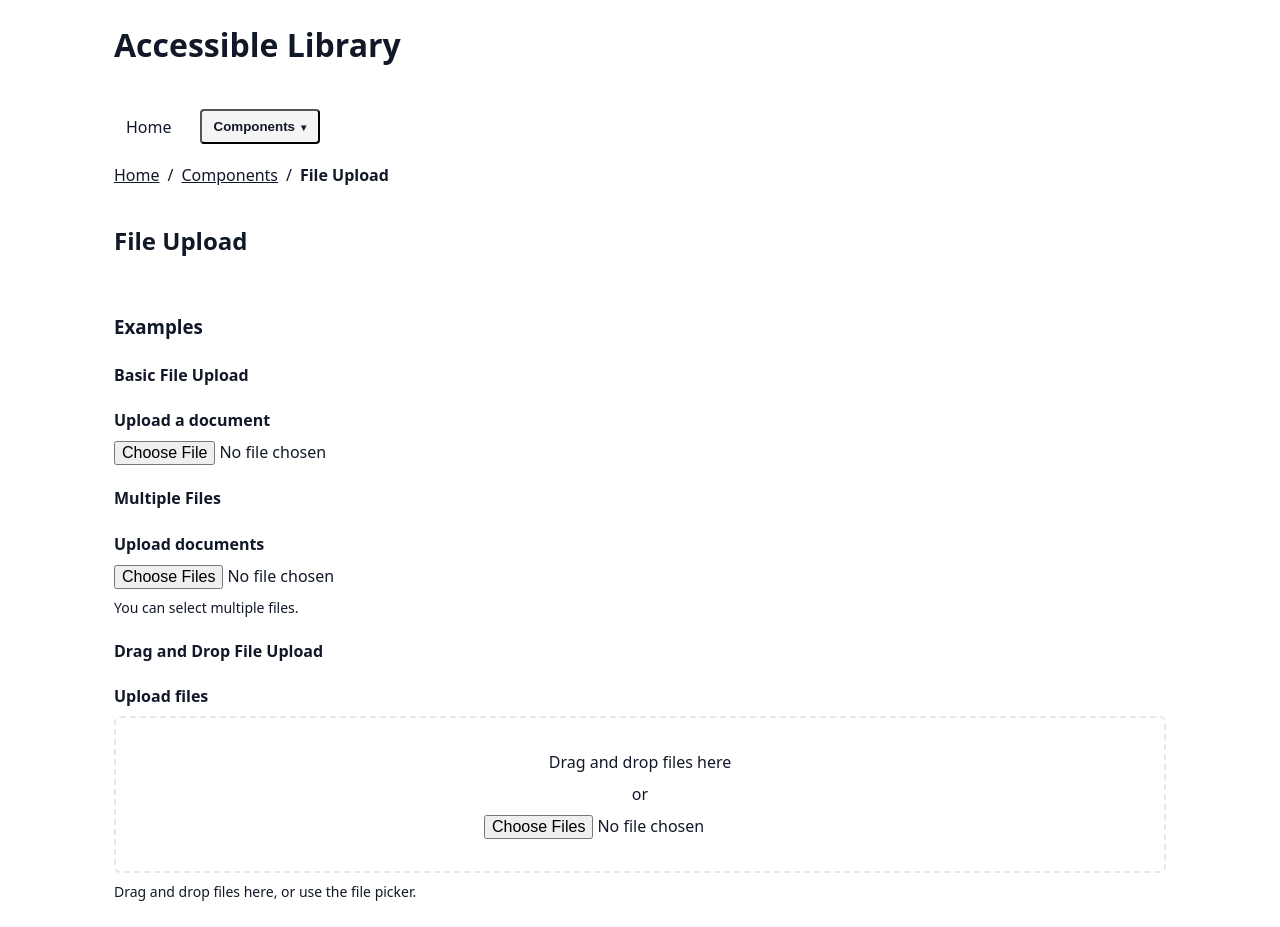
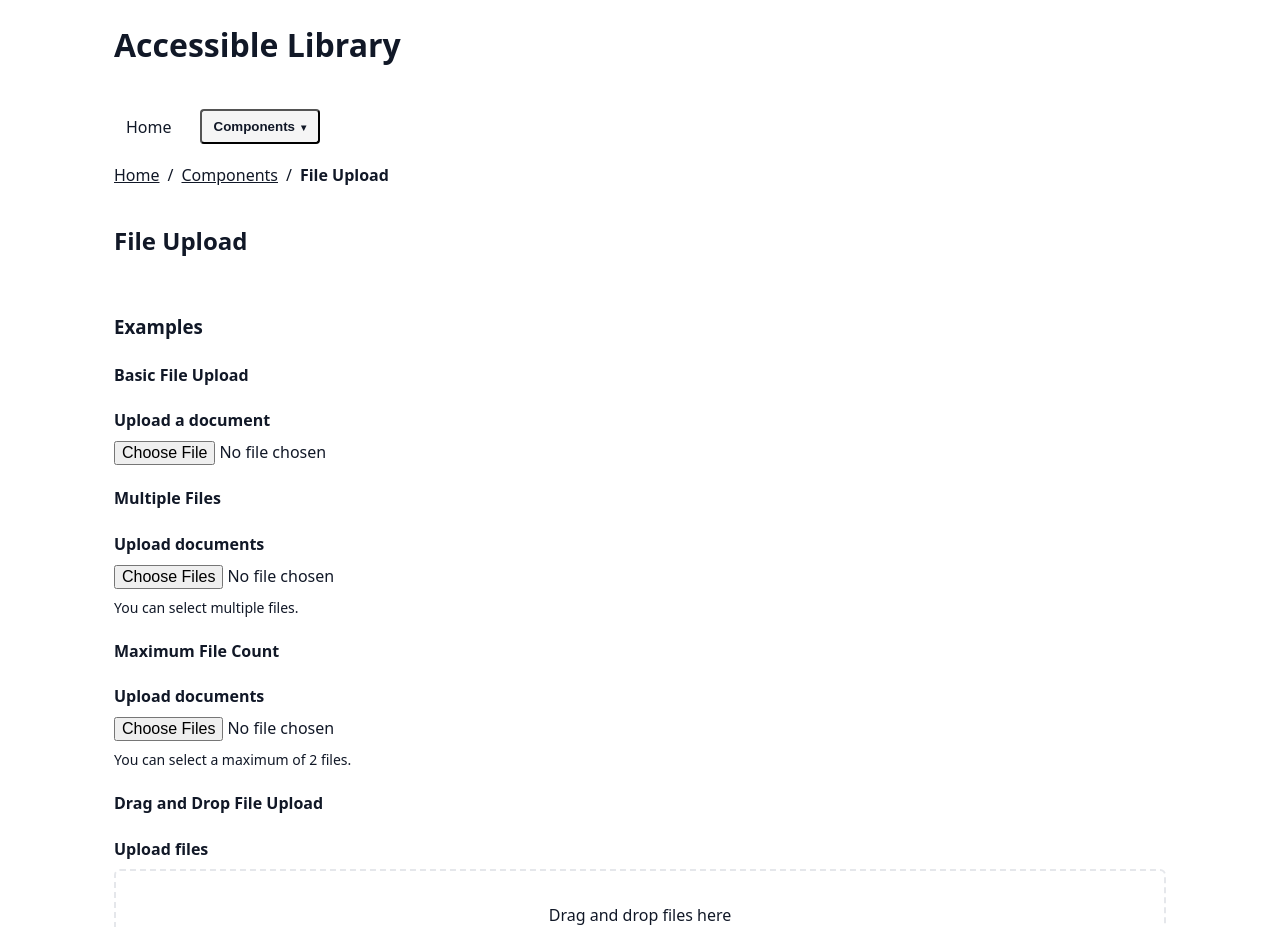
Before and after one commit to rpcorr/accessible-templates, a React (Vite) app: page /form-controls/file-upload in a window 1280 px wide. Shown: the top 927 px of the page. Built offline with nearby package versions, Linux system fonts and the light colour scheme.

Commit message:
feat: add maximum file count to file upload

```diff
--- a/src/components/FormControls/FileUpload/index.tsx
+++ b/src/components/FormControls/FileUpload/index.tsx
@@ -12,6 +12,7 @@ interface FileUploadProps {
   errorMessage?: string;
   variant?: 'default' | 'dropzone';
   maxFileSize?: number;
+  maxFileCount?: number;
   onChange?: (files: FileList | null) => void;
 }
 
@@ -26,16 +27,19 @@ export function FileUpload({
   errorMessage,
   variant = 'default',
   maxFileSize,
+  maxFileCount,
   onChange,
 }: FileUploadProps) {
   const inputId = useId();
   const [isDragging, setIsDragging] = useState(false);
   const [fileSizeError, setFileSizeError] = useState('');
+  const [fileCountError, setFileCountError] = useState('');
 
   const helperTextId = `${inputId}-helper`;
   const errorMessageId = `${inputId}-error`;
 
-  const displayedErrorMessage = errorMessage || fileSizeError;
+  const validationError = fileSizeError || fileCountError;
+  const displayedErrorMessage = errorMessage || validationError;
 
   const describedBy = displayedErrorMessage
     ? errorMessageId
@@ -43,12 +47,24 @@ export function FileUpload({
       ? helperTextId
       : undefined;
 
-  function validateFileSize(files: FileList | null): boolean {
-    if (!files || maxFileSize === undefined) {
+  function validateFiles(files: FileList | null): boolean {
     setFileSizeError('');
+    setFileCountError('');
+
+    if (!files) {
       return true;
     }
 
+    if (maxFileCount !== undefined && files.length > maxFileCount) {
+      setFileCountError(
+        `Please select no more than ${maxFileCount} file${
+          maxFileCount === 1 ? '' : 's'
+        }.`,
+      );
+      return false;
+    }
+
+    if (maxFileSize !== undefined) {
       const oversizedFile = Array.from(files).find(
         (file) => file.size > maxFileSize,
       );
@@ -59,15 +75,15 @@ export function FileUpload({
         );
         return false;
       }
+    }
 
-    setFileSizeError('');
     return true;
   }
 
   function handleChange(event: ChangeEvent<HTMLInputElement>) {
     const files = event.target.files;
 
-    if (validateFileSize(files)) {
+    if (validateFiles(files)) {
       onChange?.(files);
     }
   }
@@ -99,7 +115,7 @@ export function FileUpload({
 
     const files = event.dataTransfer.files;
 
-    if (validateFileSize(files)) {
+    if (validateFiles(files)) {
       onChange?.(files);
     }
   }
--- a/src/examples/FormControls/FileUploadExamples.tsx
+++ b/src/examples/FormControls/FileUploadExamples.tsx
@@ -6,6 +6,7 @@ export function FileUploadExamples() {
   const [multipleFiles, setMultipleFiles] = useState<FileList | null>(null);
   const [droppedFiles, setDroppedFiles] = useState<FileList | null>(null);
   const [sizeLimitedFile, setSizeLimitedFile] = useState<FileList | null>(null);
+  const [limitedFiles, setLimitedFiles] = useState<FileList | null>(null);
   const [acceptedFileError, setAcceptedFileError] = useState('');
 
   function handleAcceptedFileChange(files: FileList | null) {
@@ -75,6 +76,33 @@ export function FileUploadExamples() {
       </section>
 
       <section>
+        <h4>Maximum File Count</h4>
+
+        <FileUpload
+          label="Upload documents"
+          name="limited-documents"
+          multiple
+          maxFileCount={2}
+          helperText="You can select a maximum of 2 files."
+          onChange={setLimitedFiles}
+        />
+
+        {limitedFiles && limitedFiles.length > 0 && (
+          <div>
+            <p>
+              Selected files: <strong>{limitedFiles.length}</strong>
+            </p>
+
+            <ul>
+              {Array.from(limitedFiles).map((file) => (
+                <li key={`${file.name}-${file.lastModified}`}>{file.name}</li>
+              ))}
+            </ul>
+          </div>
+        )}
+      </section>
+
+      <section>
         <h4>Drag and Drop File Upload</h4>
 
         <FileUpload
@@ -82,7 +110,8 @@ export function FileUploadExamples() {
           name="dropzone-files"
           variant="dropzone"
           multiple
-          helperText="Drag and drop files here, or use the file picker."
+          maxFileCount={2}
+          helperText="Drag and drop files here, or use the file picker. Maximum of 2 files"
           onChange={setDroppedFiles}
         />
 
```
Also changed, not shown: ToDO.txt. Lines whose indentation alone changed are shown as unchanged.
